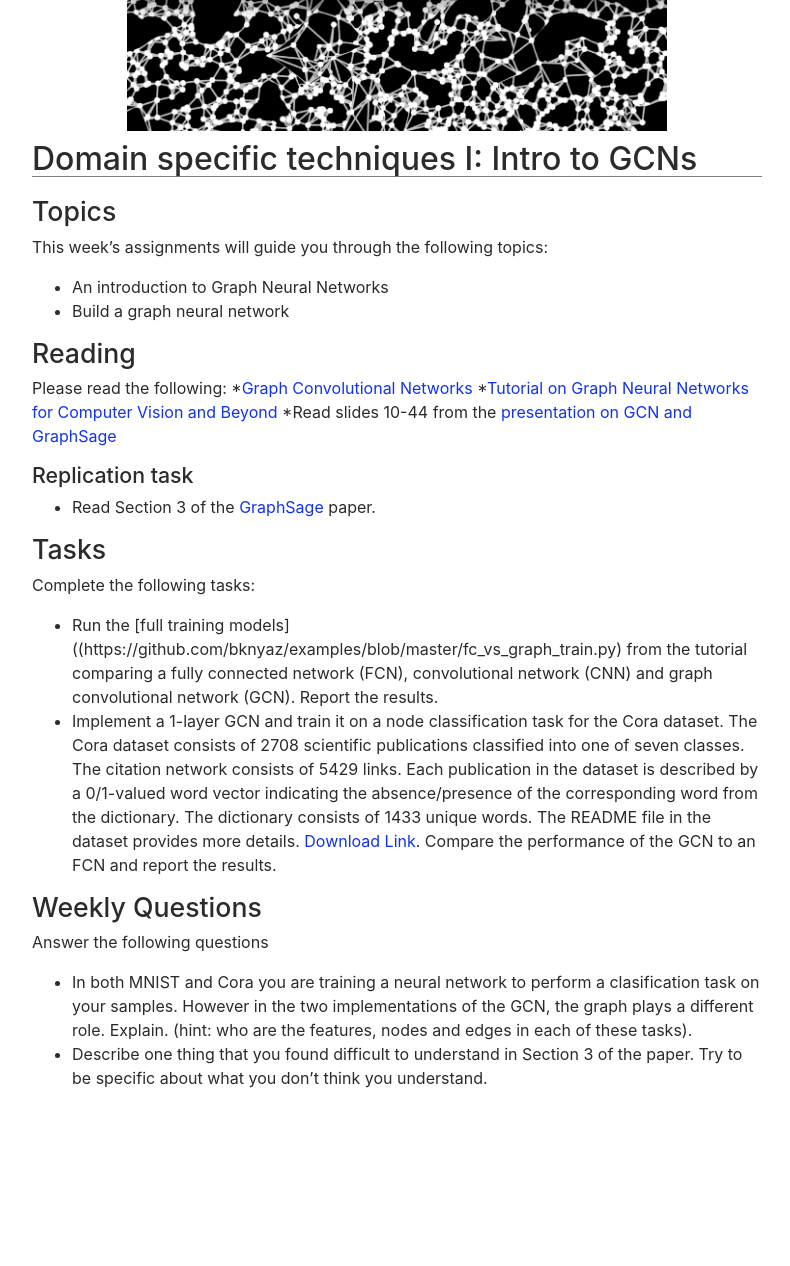
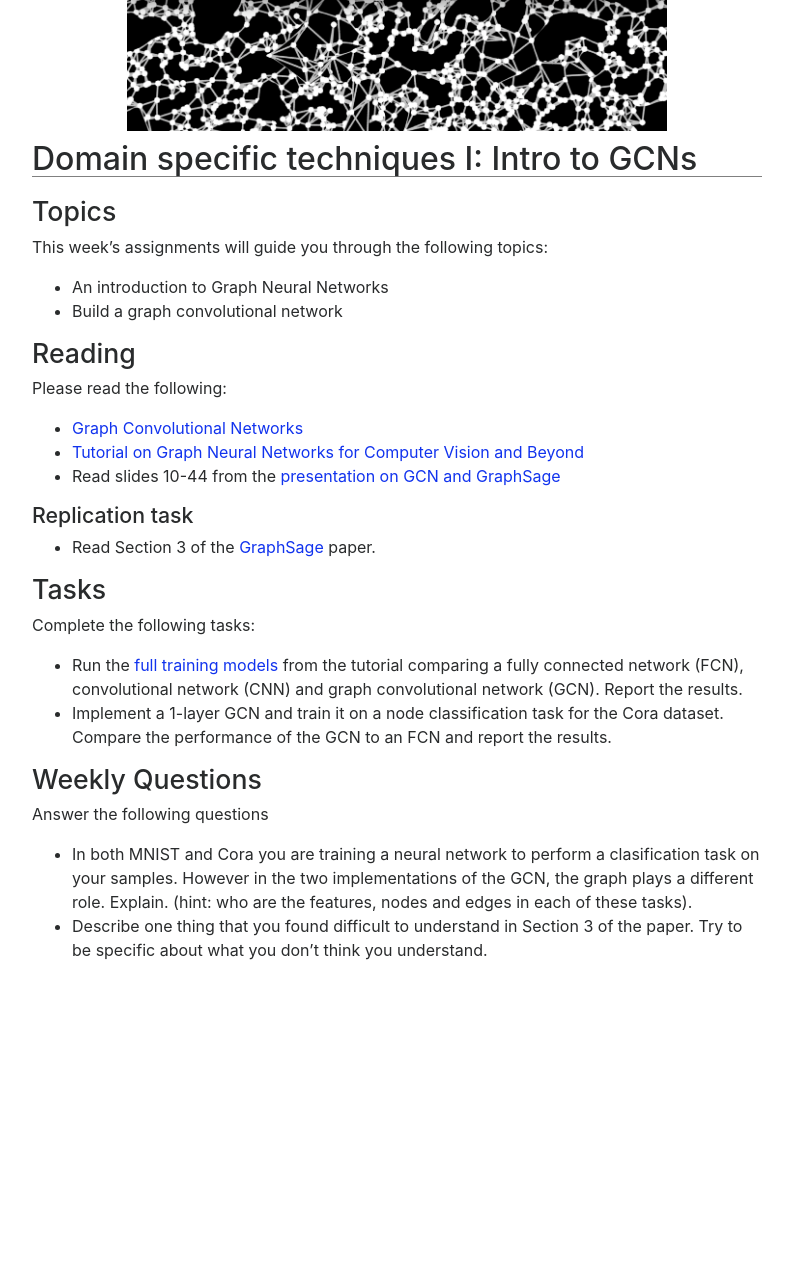
Before and after one commit to gmishne/capstone-graph-analysis, a Jekyll site: the page built from weeks/03-Graph-Methods-I.md, in a window 1280 px wide. Shown: the whole page, without its empty margins (243-1033 px from the left). Built offline with Jekyll 4.4.1, drawn with Linux system fonts in a browser that asks for light colours; nearby versions of some CDN libraries; after the commit the page ends 1138 px from its top, so only the background shows below that.

Commit message:
Update 03-Graph-Methods-I.md

```diff
--- a/weeks/03-Graph-Methods-I.md
+++ b/weeks/03-Graph-Methods-I.md
@@ -10,25 +10,24 @@ doodle: /doodle.png
 
 This week's assignments will guide you through the following topics:
 * An introduction to Graph Neural Networks
-* Build a graph neural network
+* Build a graph convolutional network
 
 ## Reading
 
 Please read the following:
-*[Graph Convolutional Networks](http://tkipf.github.io/graph-convolutional-networks/)
-*[Tutorial on Graph Neural Networks for Computer Vision and Beyond](https://medium.com/@BorisAKnyazev/tutorial-on-graph-neural-networks-for-computer-vision-and-beyond-part-1-3d9fada3b80d)
-*Read slides 10-44 from the [presentation on GCN and GraphSage](http://snap.stanford.edu/proj/embeddings-www/files/nrltutorial-part2-gnns.pdf)
+* [Graph Convolutional Networks](http://tkipf.github.io/graph-convolutional-networks/)
+* [Tutorial on Graph Neural Networks for Computer Vision and Beyond](https://medium.com/@BorisAKnyazev/tutorial-on-graph-neural-networks-for-computer-vision-and-beyond-part-1-3d9fada3b80d)
+* Read slides 10-44 from the [presentation on GCN and GraphSage](http://snap.stanford.edu/proj/embeddings-www/files/nrltutorial-part2-gnns.pdf)
 
 ### Replication task
-* Read Section 3 of the [GraphSage]((https://www-cs.stanford.edu/~jure/pubs/graphsage-nips17.pdf),) paper.
+* Read Section 3 of the [GraphSage](https://www-cs.stanford.edu/~jure/pubs/graphsage-nips17.pdf) paper.
 
 
 ## Tasks
 
 Complete the following tasks:
-* Run the [full training models]((https://github.com/bknyaz/examples/blob/master/fc_vs_graph_train.py) from the tutorial comparing a fully connected network (FCN), convolutional network (CNN) and graph convolutional network (GCN). Report the results.
-* Implement a 1-layer GCN and train it on a node classification task for the Cora dataset. The Cora dataset consists of 2708 scientific publications classified into one of seven classes. The citation network consists of 5429 links. Each publication in the dataset is described by a 0/1-valued word vector indicating the absence/presence of the corresponding word from the dictionary. The dictionary consists of 1433 unique words. The README file in the dataset provides more details.
-    [Download Link](https://linqs-data.soe.ucsc.edu/public/lbc/cora.tgz). Compare the performance of the GCN to an FCN and report the results.
+* Run the [full training models](https://github.com/bknyaz/examples/blob/master/fc_vs_graph_train.py) from the tutorial comparing a fully connected network (FCN), convolutional network (CNN) and graph convolutional network (GCN). Report the results.
+* Implement a 1-layer GCN and train it on a node classification task for the Cora dataset. Compare the performance of the GCN to an FCN and report the results.
 
 ## Weekly Questions
 
```
